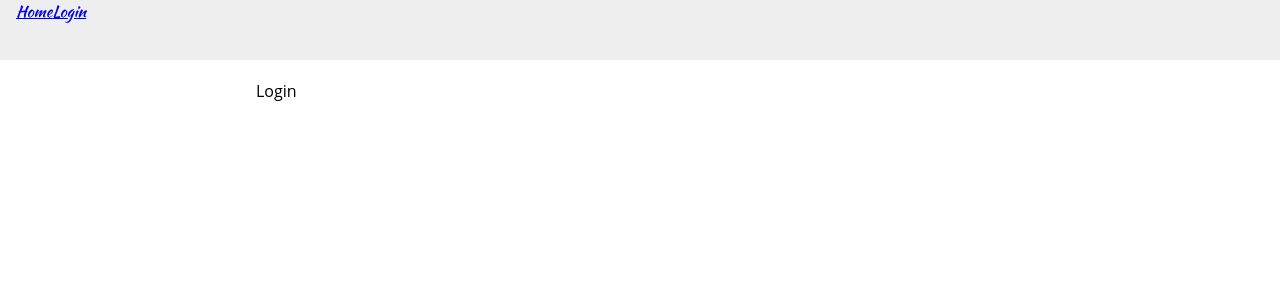
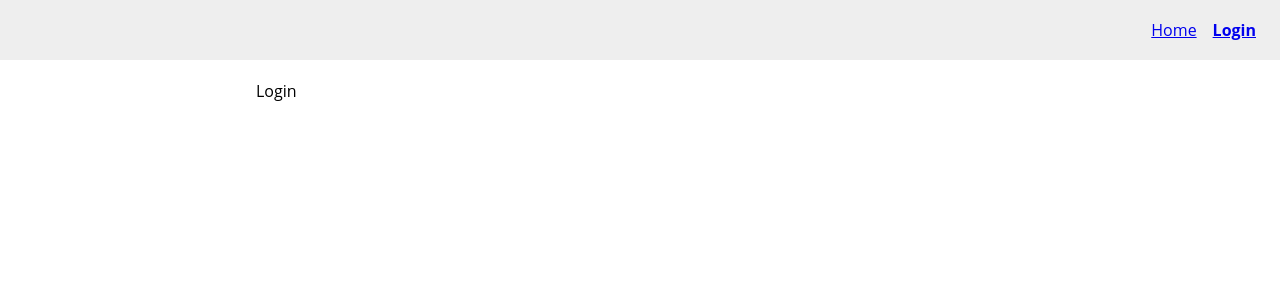
Before and after one commit to tatsurodev/react-styled-components, a React (Create React App) app in the folder styled-components-v5/: page /login in a window 1280 px wide. Shown: the top 300 px of the page. Built offline with nearby package versions, Linux system fonts and the light colour scheme; a web font is replaced by a local one.

Commit message:
componentのstyling, hocを使ってisActive attributeのerrorが出ないようにする 12

```diff
--- a/styled-components-v5/src/components/common/Header.js
+++ b/styled-components-v5/src/components/common/Header.js
@@ -1,6 +1,6 @@
 import React from 'react'
 import styled from 'styled-components'
-import { Link } from 'react-router-dom'
+import { Link as ReactRouterDomLink } from 'react-router-dom'
 
 const HeaderWrapper = styled.header`
   height: 60px;
@@ -13,11 +13,41 @@
   background: #eee;
 `
 
+const Menu = styled.nav`
+  display: flex;
+  position: relative;
+  width: initial;
+  border-bottom: none;
+  margin: auto 0 auto auto;
+  font-family: 'Open Sans';
+  background: none;
+  left: initial;
+  top: initial;
+`
+
+const Link = ({ isActive, children, ...props }) => {
+  return <ReactRouterDomLink {...props}>{children}</ReactRouterDomLink>
+}
+
+const StyledLink = styled(Link)`
+  padding: 4px 8px;
+  display: block;
+  text-align: center;
+  box-sizing: border-box;
+  margin: auto 0;
+  /* react-router-domのLink componentは、anchor tagに変換されるがisActive propertyがないので、直接isActiveを渡すとerrorが発生する。一度別名のReactRouterDomLinkのpropsとして受け取り、その中で間接的にspread operatorでattributeを渡すとanchor tagのattributeとして使用できるようになる */
+  font-weight: ${(p) => (p.isActive ? 'bold' : 'normal')};
+`
+
 export function Header() {
   return (
     <HeaderWrapper>
-      <Link to="/">Home</Link>
-      <Link to="/login">Login</Link>
+      <Menu>
+        <StyledLink to="/">Home</StyledLink>
+        <StyledLink to="/login" isActive>
+          Login
+        </StyledLink>
+      </Menu>
     </HeaderWrapper>
   )
 }
```
Also changed, not shown: 1 other file (tests, documents, lock files or other folders).
